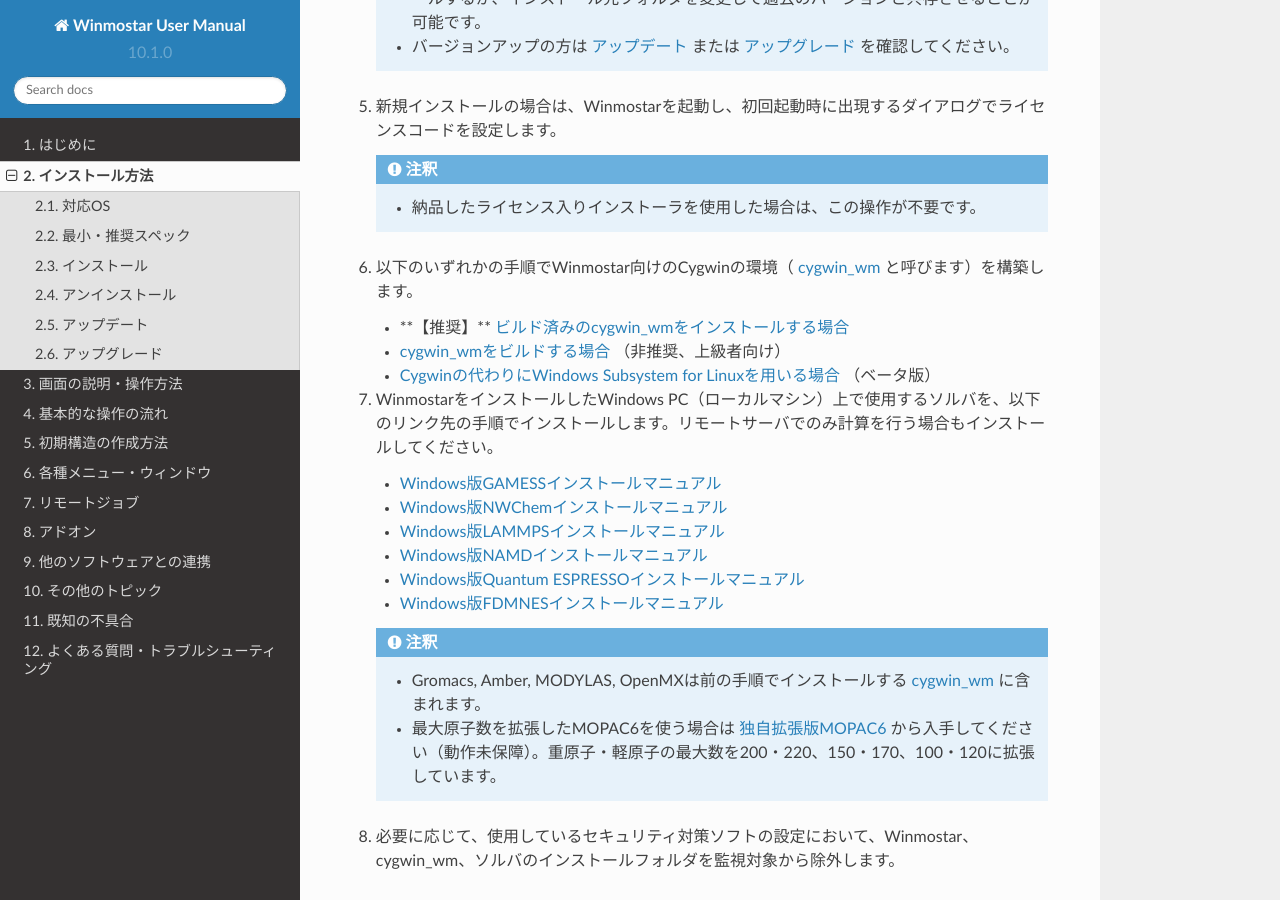
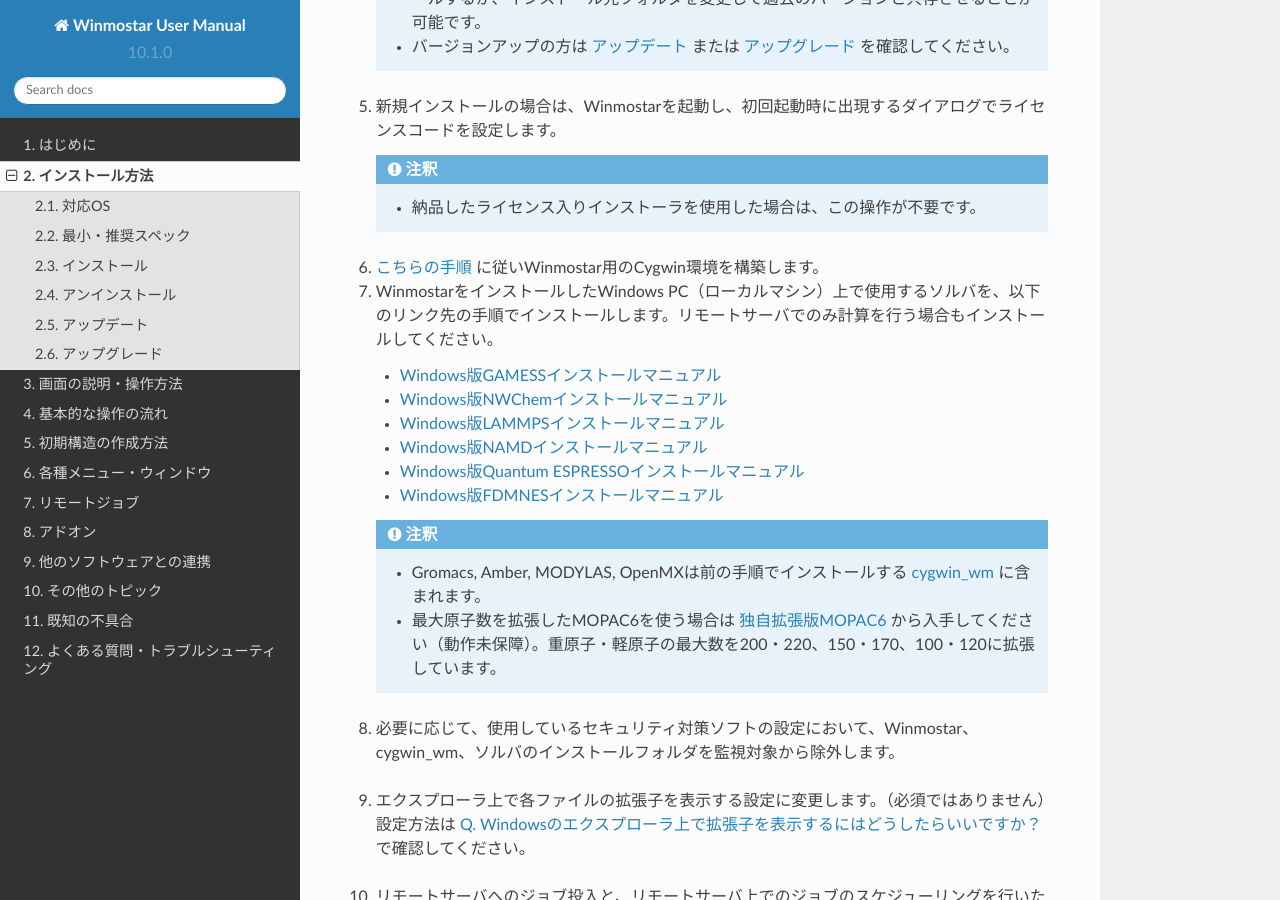
Before and after one commit to X-Ability/winmostar_doc, a Sphinx documentation site: the page built from source/installation/installation.rst, in a window 1280 px wide and 900 px high, scrolled down 2190 px. Built offline with Sphinx 7.4.7 and the Read the Docs theme 2.0.0, drawn with Linux system fonts in a browser that asks for light colours.

Commit message:
cygwin_wmのwebのURLを変更

```diff
--- a/source/installation/installation.rst
+++ b/source/installation/installation.rst
@@ -91,11 +91,7 @@
 
 .. _install_cygwinwm:
 
-6. 以下のいずれかの手順でWinmostar向けのCygwinの環境（ :ref:`cygwin_wm <cygwinwm_top>` と呼びます）を構築します。
-
-   - \*\*【推奨】\*\* `ビルド済みのcygwin_wmをインストールする場合 <https://winmostar.com/jp/gmx4wm_jp.html>`_
-   - `cygwin_wmをビルドする場合 <https://winmostar.com/jp/gmx4wm_jp_win.html>`_ （非推奨、上級者向け）
-   - `Cygwinの代わりにWindows Subsystem for Linuxを用いる場合 <https://winmostar.com/jp/WSL_jp.html>`_ （ベータ版）
+6. `こちらの手順 <https://winmostar.com/jp/download/cygwinwm>`_ に従いWinmostar用のCygwin環境を構築します。
 
 7. WinmostarをインストールしたWindows PC（ローカルマシン）上で使用するソルバを、以下のリンク先の手順でインストールします。リモートサーバでのみ計算を行う場合もインストールしてください。
 
```
